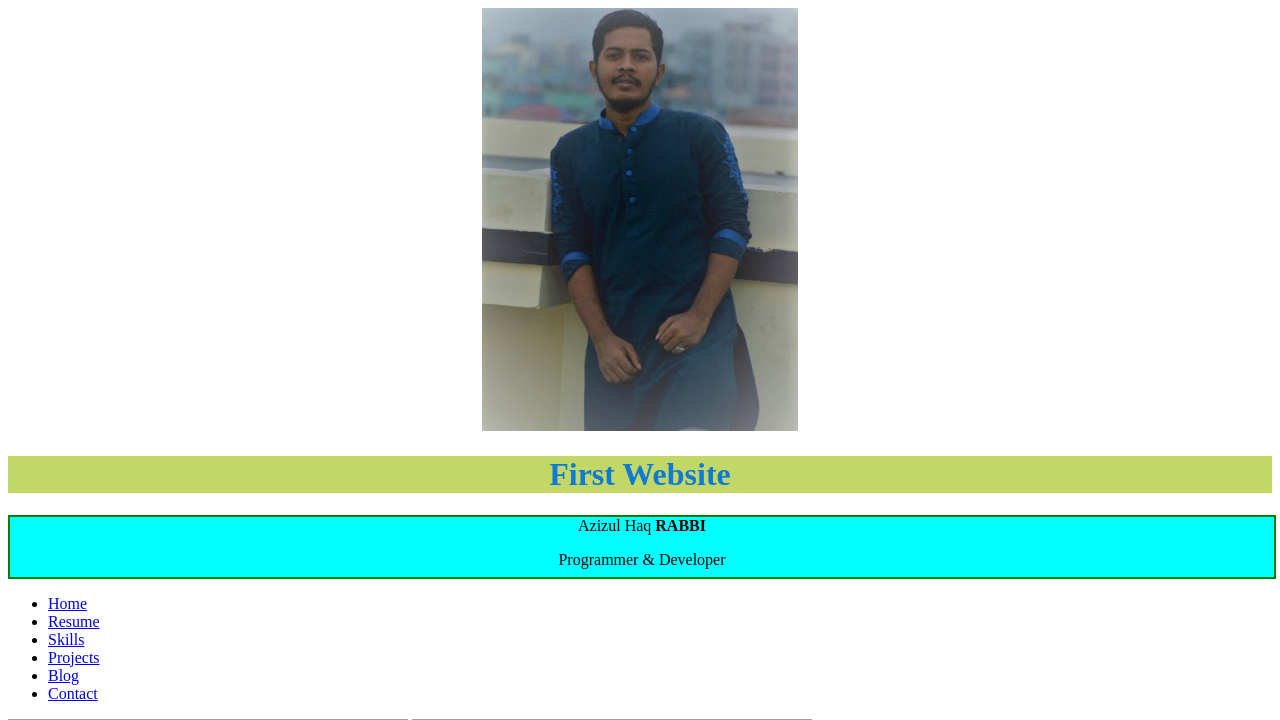
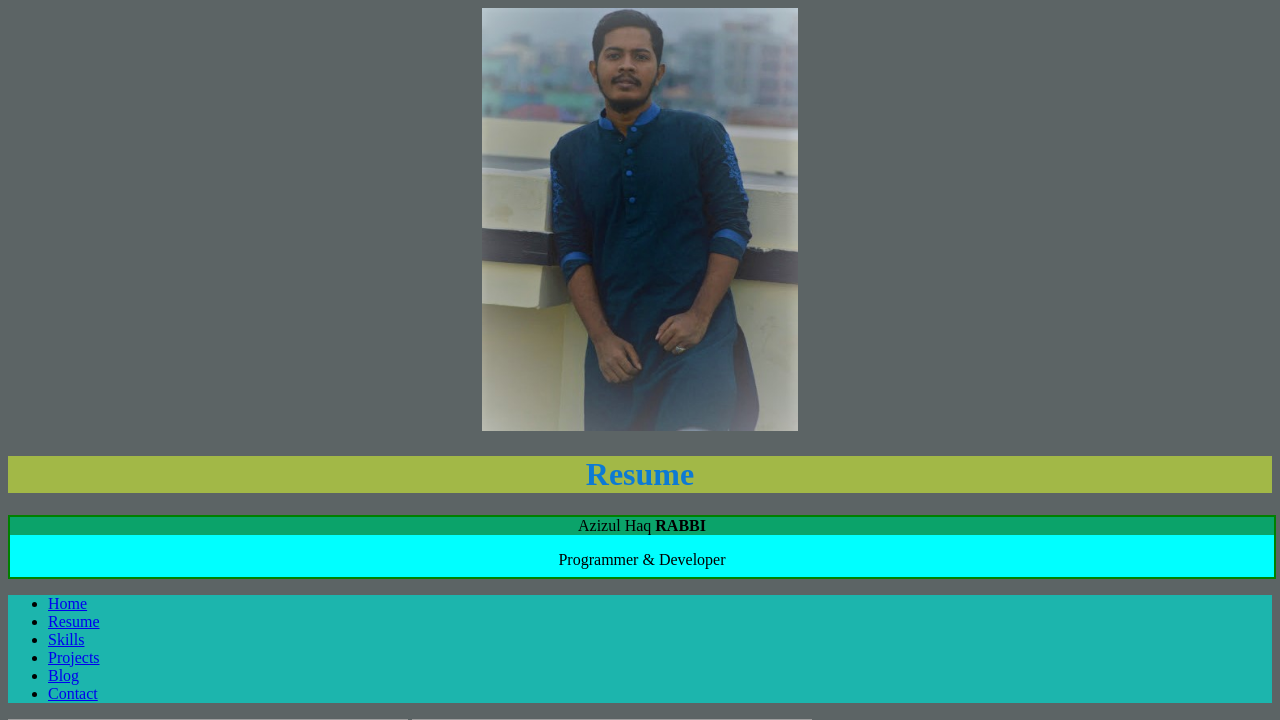
Before and after one commit to AzizRabbi/azizresume931, a PHP site: page / in a window 1280 px wide. Shown: the top 720 px of the page. Run offline with PHP 8.4, Linux system fonts and the light colour scheme; grey boxes are pictures that could not be loaded.

Commit message:
again update html

```diff
--- a/classwork/index.html
+++ b/classwork/index.html
@@ -7,6 +7,7 @@
 
     <title> AzizRabbi </title>
     <link rel="stylesheet" href="style.css">
+
 </head>
 
 
@@ -15,7 +16,7 @@
     <center> <img src="Image/me2.jpg" height="45%" width="25%" /> </center>
 
     <h1>
-        <center> First Website </center>
+        <center> Resume </center>
     </h1>
 
 
@@ -25,7 +26,8 @@
                 <span class="loader"><span class="loader-inner"></span></span>
             </div>
             <!-- Edit With Your Name -->
-            <div class="loader-name" id="loader-name">
+        </div>
+        <div class="loader-name" id="loader-name">
                 <center>
                     Azizul Haq <strong>RABBI</strong></center>
             </div>
--- a/classwork/style.css
+++ b/classwork/style.css
@@ -6,8 +6,27 @@
     background-color: aqua;
 
 }
+background {
+    background-color: rgba(180, 206, 64, 0.801);
+    color: rgb(13, 122, 212);
+}
 
 h1 {
     background-color: rgba(180, 206, 64, 0.801);
     color: rgb(13, 122, 212);
 }
+#loader-name {
+    background-color: rgba(15, 136, 62, 0.767);
+  }
+  #Table {
+    background-color: rgba(58, 105, 5, 0.767);
+  }
+.loader-job {
+    background-color: rgba(15, 137, 153, 0.767);
+  }
+  .main-menu {
+    background-color: rgba(10, 206, 196, 0.767);
+  }
+  body {
+    background-color:rgba(2, 15, 17, 0.644);
+  }
```
